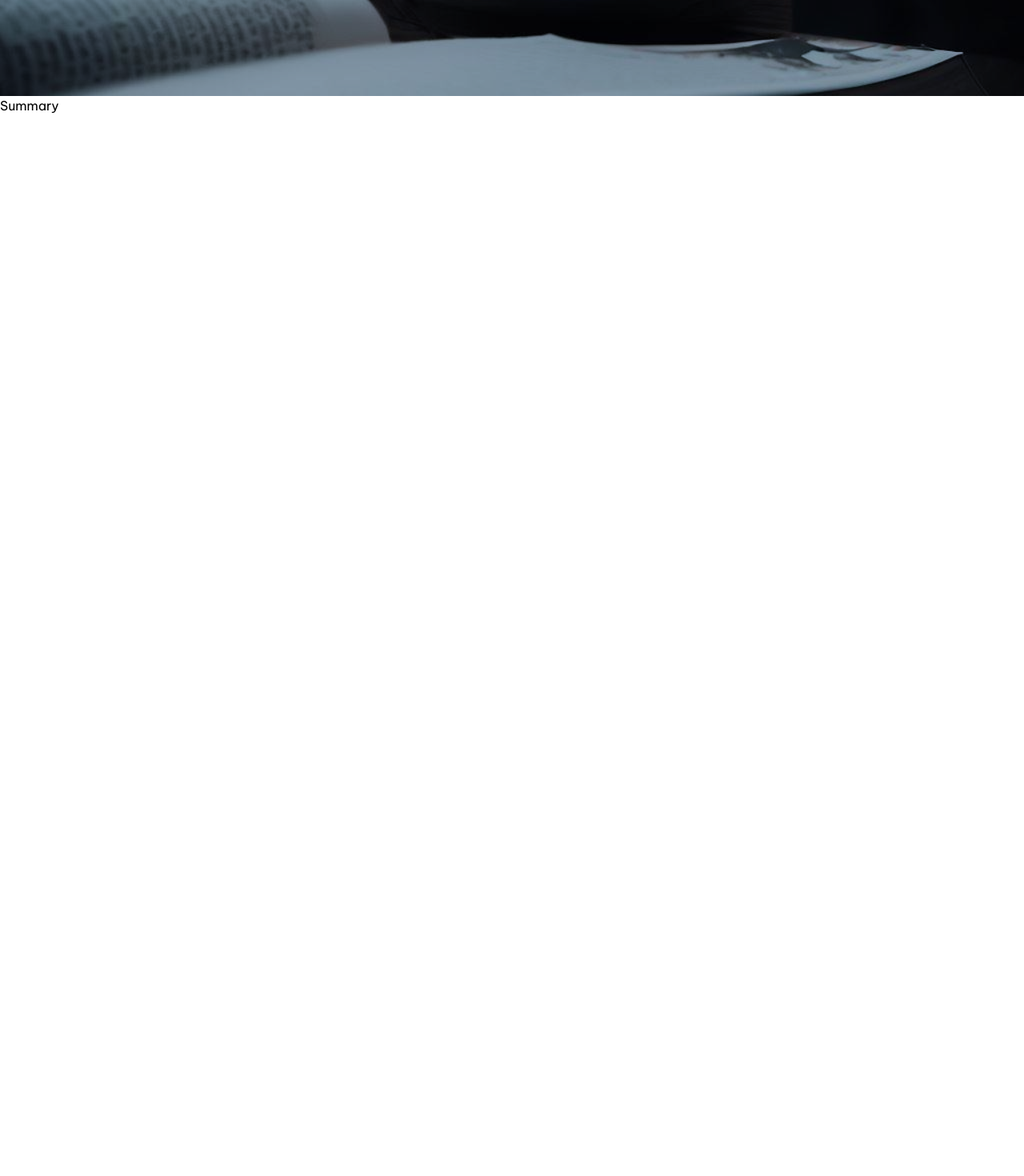
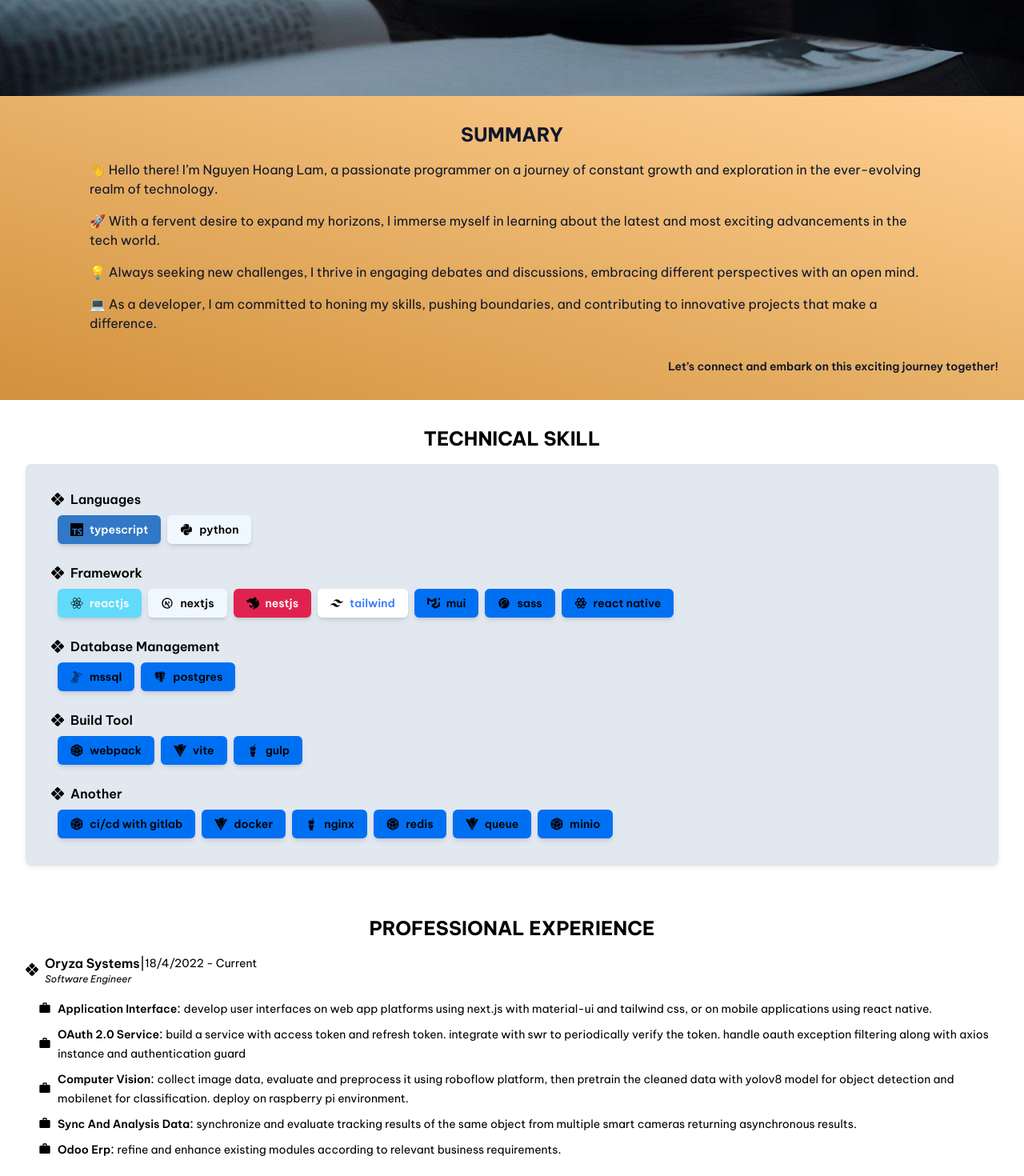
Before and after one commit to nhlamdev/cv, a React app: page / in a window 1280 px wide. Shown: the part 680-2150 px from the top of the page at 80% size. Before the commit the page ends 824 px from the top, so only its background shows below. Built offline with nearby package versions, Linux system fonts and the light colour scheme.

Commit message:
make ui experience and summary

```diff
--- /dev/null
+++ b/src/components/experience/experience-data.ts
@@ -0,0 +1,48 @@
+interface IExperienceDetail {
+  title: string
+  description: string
+}
+
+interface IExperience {
+  company_name: string
+  url?: string
+  start: string
+  end?: string
+  position: string
+  details: IExperienceDetail[]
+}
+
+export const experiences: IExperience[] = [
+  {
+    company_name: 'Oryza Systems',
+    url: 'https://oryza.vn/',
+    start: '18/4/2022',
+    position: 'Software Engineer',
+    details: [
+      {
+        title: 'application interface',
+        description:
+          'Develop user interfaces on web app platforms using Next.js with Material-UI and Tailwind CSS, or on mobile applications using React Native.'
+      },
+      {
+        title: 'OAuth 2.0 Service',
+        description:
+          'Build a service with access token and refresh token. Integrate with SWR to periodically verify the token. Handle OAuth exception filtering along with Axios instance and authentication guard'
+      },
+      {
+        title: 'Computer Vision',
+        description:
+          'Collect image data, evaluate and preprocess it using Roboflow platform, then pretrain the cleaned data with YOLOv8 model for object detection and MobileNet for classification. Deploy on Raspberry Pi environment.'
+      },
+      {
+        title: 'sync and analysis data',
+        description:
+          'Synchronize and evaluate tracking results of the same object from multiple smart cameras returning asynchronous results.'
+      },
+      {
+        title: 'odoo erp',
+        description: 'Refine and enhance existing modules according to relevant business requirements.'
+      }
+    ]
+  }
+]
--- /dev/null
+++ b/src/components/experience/index.tsx
@@ -0,0 +1,57 @@
+import { experiences } from './experience-data'
+import { Children } from 'react'
+import { BsXDiamondFill } from 'react-icons/bs'
+import { MdWork } from 'react-icons/md'
+
+export const ExperienceComponent = () => {
+  return (
+    <section className='flex flex-col p-8 gap-4'>
+      <h2 className='text-2xl text-center font-bold uppercase'>professional experience</h2>
+      <div className='flex flex-col gap-10'>
+        {Children.toArray(
+          experiences.map((ex) => {
+            return (
+              <div className='flex flex-col gap-4'>
+                <div className='flex flex-row gap-2 items-center'>
+                  <BsXDiamondFill />
+
+                  <div className='flex flex-col'>
+                    <div className='flex flex-row items-center'>
+                      <span className='text-md font-semibold'>{ex.company_name}</span>|
+                      <span className='text-sm'>
+                        {ex.start} - {ex.end ? ex.end : 'Current'}
+                      </span>
+                    </div>
+
+                    <span className='text-xs italic font-normal'>{ex.position}</span>
+                  </div>
+                </div>
+
+                {/* ----------detail--------- */}
+                <div className='flex flex-col gap-2'>
+                  {Children.toArray(
+                    ex.details.map((detail) => {
+                      return (
+                        <div className='flex flex-row gap-2 items-center ml-4'>
+                          <div>
+                            <MdWork className='text-md' />
+                          </div>
+
+                          <div>
+                            <span className='capitalize text-sm font-semibold'>{detail.title}</span>:{' '}
+                            <span className='lowercase text-sm '>{detail.description}</span>
+                          </div>
+                        </div>
+                      )
+                    })
+                  )}
+                </div>
+                {/* ----------detail--------- */}
+              </div>
+            )
+          })
+        )}
+      </div>
+    </section>
+  )
+}
--- a/src/components/index.ts
+++ b/src/components/index.ts
@@ -1,2 +1,3 @@
 export * from './header'
 export * from './technical-skill'
+export * from './experience'
--- a/src/components/summary/index.tsx
+++ b/src/components/summary/index.tsx
@@ -1,7 +1,32 @@
 export const SummaryComponent = () => {
   return (
-    <section>
-      <h2>Summary</h2>
+    <section className='flex flex-col p-8 gap-4 bg-summary-gradient'>
+      <h2 className='text-2xl text-center font-bold uppercase text-slate-900'>Summary</h2>
+
+      <div className='flex flex-col gap-8'>
+        <ol className='flex flex-col gap-4 mx-20'>
+          <li className='text-slate-900'>
+            👋 Hello there! I&rsquo;m Nguyen Hoang Lam, a passionate programmer on a journey of constant growth and
+            exploration in the ever-evolving realm of technology.
+          </li>
+          <li className='text-slate-900'>
+            🚀 With a fervent desire to expand my horizons, I immerse myself in learning about the latest and most
+            exciting advancements in the tech world.
+          </li>
+          <li className='text-slate-900'>
+            💡 Always seeking new challenges, I thrive in engaging debates and discussions, embracing different
+            perspectives with an open mind.
+          </li>
+          <li className='text-slate-900'>
+            💻 As a developer, I am committed to honing my skills, pushing boundaries, and contributing to innovative
+            projects that make a difference.
+          </li>
+        </ol>
+
+        <span className='text-right text-sm text-slate-900 font-semibold'>
+          Let&rsquo;s connect and embark on this exciting journey together!
+        </span>
+      </div>
     </section>
   )
 }
--- a/src/components/technical-skill/index.tsx
+++ b/src/components/technical-skill/index.tsx
@@ -1,30 +1,50 @@
+import { BsXDiamondFill } from 'react-icons/bs'
+import { skillData } from './technical-data'
+
+import { Children } from 'react'
+
 export const TechnicalSkillsComponent = () => {
   return (
-    <section>
-      <h2>technical skill</h2>
+    <section className='flex flex-col p-8 gap-4'>
+      <h2 className='text-2xl text-center font-bold uppercase'>technical skill</h2>
 
-      <div>
-        <h3>Programming languages</h3>
-        <ol>
-          <li></li>
-          <li></li>
-        </ol>
-      </div>
+      <div className='flex flex-col gap-6 p-8 bg-slate-200 rounded-md shadow-md'>
+        {Children.toArray(
+          skillData.map((group) => {
+            return (
+              <div className='flex flex-col gap-2'>
+                <div className='flex flex-row gap-2 items-center'>
+                  <BsXDiamondFill />
 
-      <div>
-        <h3>Framework</h3>
-      </div>
+                  <h3 className='font-semibold text-md capitalize'>{group.title}</h3>
+                </div>
 
-      <div>
-        <h3>Build tool</h3>
-      </div>
+                <div className='flex flex-row gap-2 pl-2 flex-wrap'>
+                  {Children.toArray(
+                    group.skills.map((skill) => {
+                      return (
+                        <div
+                          className={`flex flex-row gap-2 items-center px-4 py-2
+                          rounded-md shadow-md`}
+                          style={{ backgroundColor: skill.bgColor }}
+                        >
+                          <skill.icon.default />
 
-      <div>
-        <h3>Another</h3>
-      </div>
-
-      <div>
-        <h3>Programming languages</h3>
+                          <span
+                            className='text-sm font-semibold lowercase select-none'
+                            style={{ color: skill.textColor }}
+                          >
+                            {skill.text}
+                          </span>
+                        </div>
+                      )
+                    })
+                  )}
+                </div>
+              </div>
+            )
+          })
+        )}
       </div>
     </section>
   )
--- /dev/null
+++ b/src/components/technical-skill/technical-data.ts
@@ -0,0 +1,69 @@
+import { IconType } from 'react-icons'
+import { BiLogoPostgresql, BiLogoSass } from 'react-icons/bi'
+import { FaGulp, FaPython } from 'react-icons/fa'
+import { IoLogoReact } from 'react-icons/io5'
+import { SiMicrosoftsqlserver, SiMui, SiNestjs, SiTailwindcss, SiTypescript, SiVite, SiWebpack } from 'react-icons/si'
+import { TbBrandNextjs, TbBrandReactNative } from 'react-icons/tb'
+
+interface ITechnicalSkills {
+  text: string
+  bgColor: string
+  textColor: string
+  icon: {
+    default: IconType
+    defaultColor?: '#fff'
+  }
+}
+
+interface ITechnicalSkillsGroup {
+  title: string
+  skills: ITechnicalSkills[]
+}
+
+export const skillData: ITechnicalSkillsGroup[] = [
+  {
+    title: 'languages',
+    skills: [
+      { text: 'typescript', bgColor: '#3178c6', textColor: '#ffffff', icon: { default: SiTypescript } },
+      { text: 'python', bgColor: '#F0F8FF', textColor: '#000000', icon: { default: FaPython } }
+    ]
+  },
+  {
+    title: 'framework',
+    skills: [
+      { text: 'reactjs', bgColor: '#61DAFB', textColor: '#fff', icon: { default: IoLogoReact } },
+      { text: 'nextjs', bgColor: '#F0F8FF', textColor: '#000000', icon: { default: TbBrandNextjs } },
+      { text: 'nestjs', bgColor: ' #E0234E', textColor: '#FFFFFF', icon: { default: SiNestjs } },
+      { text: 'tailwind', bgColor: '#ffffff', textColor: '#377DFF', icon: { default: SiTailwindcss } },
+      { text: 'mui', bgColor: '#0070f3', textColor: '#000000', icon: { default: SiMui } },
+      { text: 'sass', bgColor: '#0070f3', textColor: '#000000', icon: { default: BiLogoSass } },
+      { text: 'react native', bgColor: '#0070f3', textColor: '#000000', icon: { default: TbBrandReactNative } }
+    ]
+  },
+  {
+    title: 'database management',
+    skills: [
+      { text: 'mssql', bgColor: '#0070f3', textColor: '#000000', icon: { default: SiMicrosoftsqlserver } },
+      { text: 'postgres', bgColor: '#0070f3', textColor: '#000000', icon: { default: BiLogoPostgresql } }
+    ]
+  },
+  {
+    title: 'build tool',
+    skills: [
+      { text: 'webpack', bgColor: '#0070f3', textColor: '#000000', icon: { default: SiWebpack } },
+      { text: 'vite', bgColor: '#0070f3', textColor: '#000000', icon: { default: SiVite } },
+      { text: 'gulp', bgColor: '#0070f3', textColor: '#000000', icon: { default: FaGulp } }
+    ]
+  },
+  {
+    title: 'another',
+    skills: [
+      { text: 'Ci/cd with gitlab', bgColor: '#0070f3', textColor: '#000000', icon: { default: SiWebpack } },
+      { text: 'docker', bgColor: '#0070f3', textColor: '#000000', icon: { default: SiVite } },
+      { text: 'Nginx', bgColor: '#0070f3', textColor: '#000000', icon: { default: FaGulp } },
+      { text: 'Redis', bgColor: '#0070f3', textColor: '#000000', icon: { default: SiWebpack } },
+      { text: 'queue', bgColor: '#0070f3', textColor: '#000000', icon: { default: SiVite } },
+      { text: 'Minio', bgColor: '#0070f3', textColor: '#000000', icon: { default: SiWebpack } }
+    ]
+  }
+]
--- a/src/container/index.tsx
+++ b/src/container/index.tsx
@@ -1,4 +1,4 @@
-import { HeaderComponent } from '@/components'
+import { HeaderComponent, TechnicalSkillsComponent, ExperienceComponent } from '@/components'
 import { SummaryComponent } from '@/components/summary'
 
 export const RootContainer = () => {
@@ -6,6 +6,8 @@ export const RootContainer = () => {
     <main className='flex flex-col'>
       <HeaderComponent />
       <SummaryComponent />
+      <TechnicalSkillsComponent />
+      <ExperienceComponent />
     </main>
   )
 }
--- a/tailwind.config.js
+++ b/tailwind.config.js
@@ -10,8 +10,7 @@ module.exports = {
   theme: {
     extend: {
       backgroundImage: {
-        'gradient-toolbox-bg':
-          'linear-gradient(to right, #071e3d, #061f41, #052144, #032248, #02244c, #022650, #022753, #022957, #042b5c, #082d61, #0c2f66, #10316b)'
+        'summary-gradient': 'linear-gradient(to right top, #d1913c, #dda152, #e8b168, #f4c17e, #ffd194);'
       }
     }
   },
```
